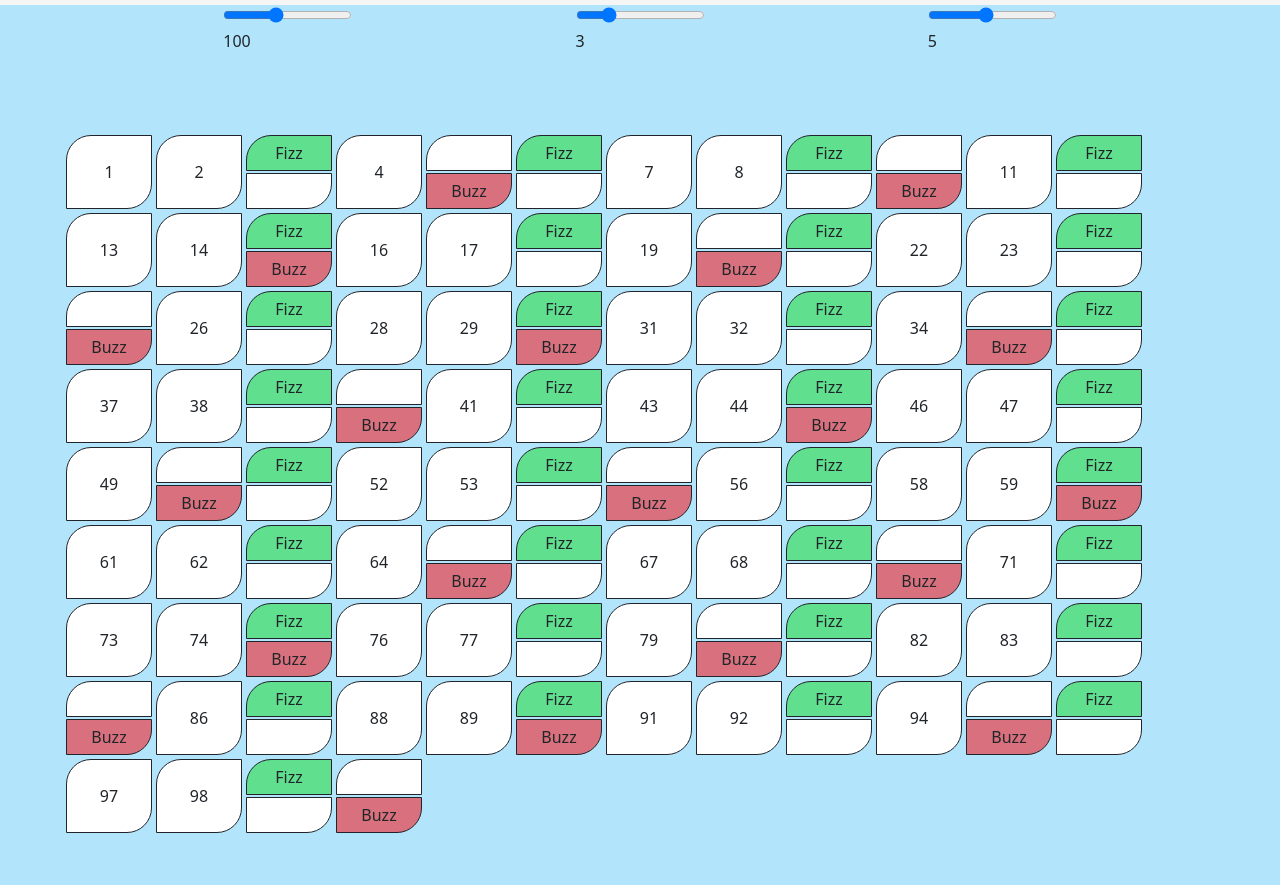
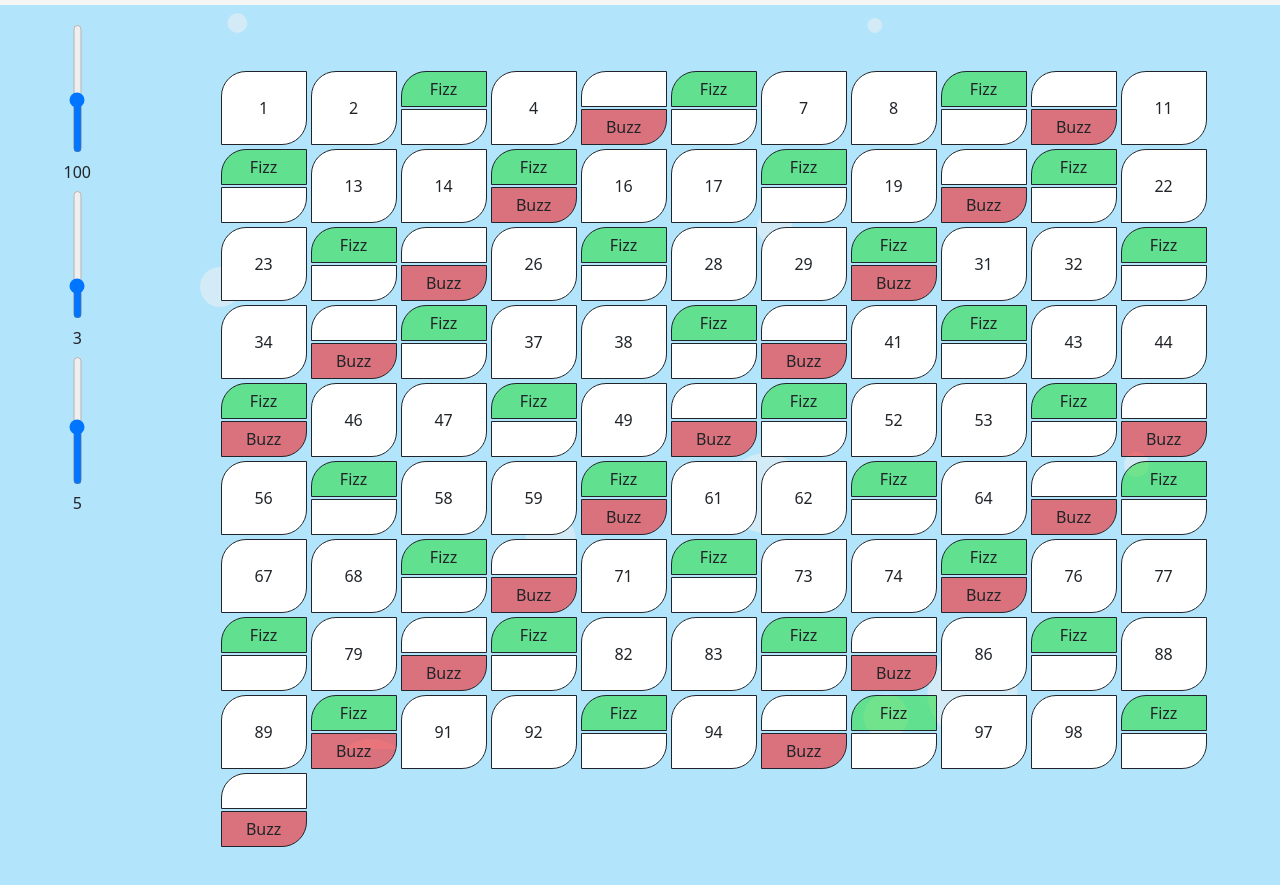
Before and after one commit to Gaatvul/fizzbuzz, a plain HTML site: page fizzbuzz-app.html in a window 1280 px wide. Shown: the part 51-936 px from the top of the page. Drawn offline with nearby package versions, Linux system fonts and the light colour scheme.

Commit message:
- Added bubble animation on backgrounds. - Moved sliders to left of screen.

```diff
--- a/css/styles.css
+++ b/css/styles.css
@@ -5,6 +5,19 @@ body,html{
 body{
   margin:0;
   padding:0;
+}
+#outputControls{
+  margin: 1%;
+}
+input[type=range][orient=vertical] {
+  -webkit-appearance: slider-vertical;
+}
+.control{
+  text-align: center;
+}
+.control input {
+  margin-top: 5%;
+  margin-bottom: 5%;
 }
 .fizz, .buzz, .fizzbuzz, .number, .noBuzz, .noFizz {
   margin: 2px;
--- a/fizzbuzz-app.html
+++ b/fizzbuzz-app.html
@@ -13,7 +13,7 @@
 
 <body style="background-color:#29b5f65b;">
 
-    <nav class="navbar navbar-expand-lg" >
+    <nav class="navbar navbar-expand-lg">
         <div class="container-fluid">
             <a class="navbar-brand" href="#">CarbonatedRattle</a>
             <button class="navbar-toggler" type="button" data-bs-toggle="collapse" data-bs-target="#navbarNav"
@@ -42,26 +42,45 @@
         </div>
     </nav>
 
-    <div class="d-flex justify-content-evenly">
+    <div class="d-flex">
+        <div id="outputControls">
             <div class="control">
                 <!-- Users are limited to a maximum count of 250 as there are performance issues beyond this number. -->
-            <input type="range" id="finalNumber" min="1" max="250" value="100" oninput="checkForFizzBuzz()">
-            <p id="finalNumberSliderValue"></p>
+                <input type="range" id="finalNumber" min="1" max="250" value="100" orient="vertical"
+                    oninput="checkForFizzBuzz()">
+                <div id="finalNumberSliderValue"></div>
             </div>
             <div class="fizzSliderContainer control">
-            <input type="range" min="1" max="10" value="3" oninput="checkForFizzBuzz()" class="fizzSlider"
-                id="fizzSlider">
-            <p id="fizzSliderValue"></p>
+                <input type="range" min="1" max="10" value="3" orient="vertical" oninput="checkForFizzBuzz()"
+                    class="fizzSlider" id="fizzSlider">
+                <div id="fizzSliderValue"></div>
             </div>
             <div class="buzzSliderContainer control">
-            <input type="range" min="1" max="10" value="5" oninput="checkForFizzBuzz()" class="buzzSlider"
-                id="buzzSlider">
-            <p id="buzzSliderValue"></p>
+                <input type="range" min="1" max="10" value="5" orient="vertical" oninput="checkForFizzBuzz()"
+                    class="buzzSlider" id="buzzSlider">
+                <div id="buzzSliderValue"></div>
             </div>
         </div>
         <div id="outputGrid" class="d-flex align-content-center flex-wrap">
             <div id="output"></div>
         </div>
+    </div>
+
+    <section class="sticky">
+        <div class="bubbles">
+            <div class="bubble"></div>
+          <div class="bubble"></div>
+          <div class="bubble"></div>
+          <div class="bubble"></div>
+          <div class="bubble"></div>
+          <div class="bubble"></div>
+          <div class="bubble"></div>
+          <div class="bubble"></div>
+          <div class="bubble"></div>
+          <div class="bubble"></div>
+
+        </div>
+      </section>
 
     <script src="https://cdn.jsdelivr.net/npm/bootstrap@5.2.2/dist/js/bootstrap.bundle.min.js"
         integrity="sha384-OERcA2EqjJCMA+/3y+gxIOqMEjwtxJY7qPCqsdltbNJuaOe923+mo//f6V8Qbsw3"
```
Also changed, not shown: about.html (+20 -23 lines), fizzbuzz-code.html (+17 -1 lines). Lines whose indentation alone changed are shown as unchanged.
